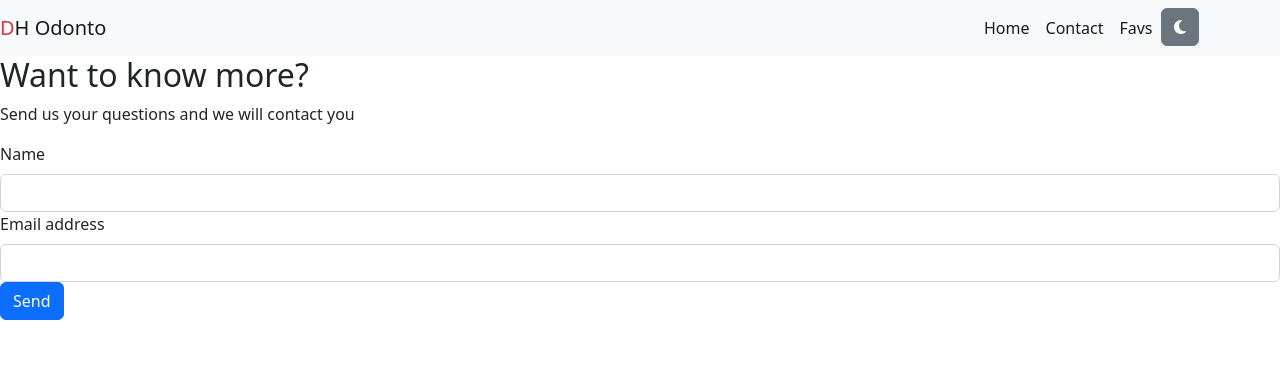
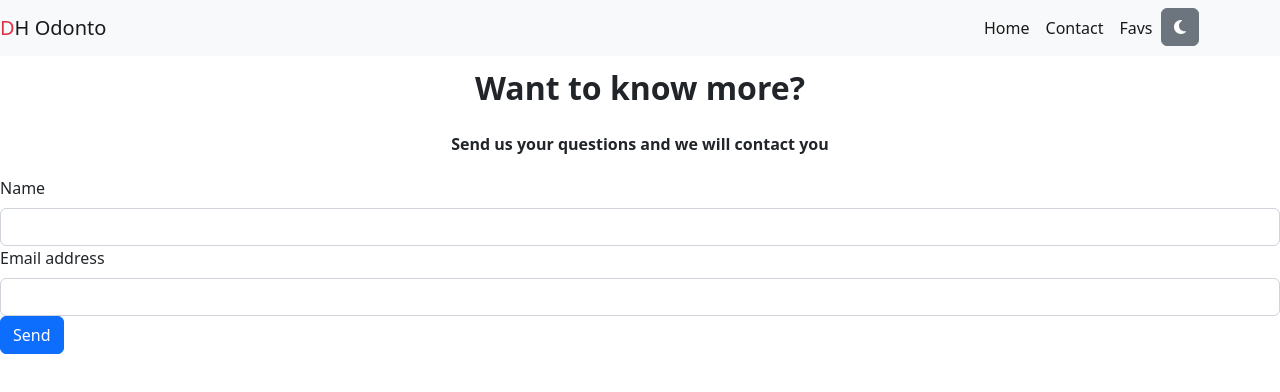
Before and after one commit to karengomezs/Dentist-Project, a Next.js app in the folder my-app/: page /contact in a window 1280 px wide. Shown: the top 392 px of the page. Built offline with nearby package versions, Linux system fonts and the light colour scheme.

Commit message:
toggle mode home & contact

```diff
--- /dev/null
+++ b/my-app/components/h2.jsx
@@ -0,0 +1,16 @@
+import globalContext from "../context/global-context";
+
+import { useContext } from "react";
+
+export default function H2(props) {
+  const state = useContext(globalContext);
+  return (
+    <h2
+      className={`text-center fw-bold lh-lg ${
+        state.isDark ? "text-light" : "text-dark"
+      } `}
+    >
+      {props.children}
+    </h2>
+  );
+}
--- /dev/null
+++ b/my-app/components/label.jsx
@@ -0,0 +1,15 @@
+import globalContext from "../context/global-context";
+
+import { useContext } from "react";
+
+export default function Label(props) {
+  const state = useContext(globalContext);
+  return (
+    <label
+      className={`form-label ${state.isDark ? "text-light" : "text-dark"} `}
+      {...props}
+    >
+      {props.children}
+    </label>
+  );
+}
--- a/my-app/components/nav-bar.jsx
+++ b/my-app/components/nav-bar.jsx
@@ -10,16 +10,16 @@ export default function NavBar() {
 
   return (
     <nav
-      className={`navbar navbar-expand-lg  ${
-        isDark ? "navbar-dark bg-dark" : "bg-light"
-      } `}
+      className={`navbar navbar-expand-lg ${
+        isDark ? "navbar-dark bg-secondary" : "bg-light"
+      }`}
     >
-      <div className="navbar-brand  col-sm-9">
+      <div className="navbar-brand col-sm-9">
         <span className="text-danger">D</span>
         <span>H </span>
         <span>Odonto</span>
       </div>
-      <ul className="navbar-nav ">
+      <ul className="navbar-nav">
         <li className="nav-item">
           <Link className="nav-link active" href="/">
             Home
--- /dev/null
+++ b/my-app/components/p.jsx
@@ -0,0 +1,16 @@
+import globalContext from "../context/global-context";
+
+import { useContext } from "react";
+
+export default function P(props) {
+  const state = useContext(globalContext);
+  return (
+    <p
+      className={`text-center fw-bold lh-lg ${
+        state.isDark ? "text-light" : "text-dark"
+      } `}
+    >
+      {props.children}
+    </p>
+  );
+}
--- a/my-app/pages/contact.jsx
+++ b/my-app/pages/contact.jsx
@@ -1,8 +1,14 @@
+import H2 from "../components/h2";
+import P from "../components/p";
+import Label from "../components/label";
 import NavBar from "../components/nav-bar";
-import { useState } from "react";
+import { useContext, useState } from "react";
+import globalContext from "../context/global-context";
 const emailRegex = /^\w+([\.-]?\w+)*@\w+([\.-]?\w+)*(\.\w{2,3})+$/;
 
 export default function Contact() {
+  const state = useContext(globalContext);
+
   const [name, setName] = useState("");
   const [email, setEmail] = useState("");
   const [errorName, setErrorName] = useState(false);
@@ -10,10 +16,10 @@ export default function Contact() {
   const [success, setSuccess] = useState(false);
 
   return (
-    <>
+    <div className={state.isDark ? "bg-dark" : "bg-body"}>
       <NavBar />
-      <h2>Want to know more?</h2>
-      <p>Send us your questions and we will contact you</p>
+      <H2>Want to know more?</H2>
+      <P>Send us your questions and we will contact you</P>
 
       <form
         onSubmit={(e) => {
@@ -37,9 +43,7 @@ export default function Contact() {
         }}
       >
         <div>
-          <label htmlFor="name" className="form-label">
-            Name
-          </label>
+          <Label htmlFor="name">Name</Label>
           <input
             onChange={(e) => {
               setName(e.target.value);
@@ -51,9 +55,7 @@ export default function Contact() {
           />
         </div>
         <div>
-          <label htmlFor="Email1" className="form-label">
-            Email address
-          </label>
+          <Label htmlFor="Email1">Email address</Label>
           <input
             onChange={(e) => {
               setEmail(e.target.value);
@@ -71,11 +73,11 @@ export default function Contact() {
       </form>
 
       {(errorName || errorEmail) && (
-        <p>Please verified your information again</p>
+        <P>Please verified your information again</P>
       )}
       {success && name.length !== 0 && (
-        <p>Thank you {name} we will contact with you as soon as possible </p>
+        <P>Thank you {name} we will contact with you as soon as possible </P>
       )}
-    </>
+    </div>
   );
 }
--- a/my-app/pages/index.jsx
+++ b/my-app/pages/index.jsx
@@ -4,6 +4,7 @@ import { useContext, useEffect } from "react";
 import NavBar from "../components/nav-bar";
 import Card from "../components/card";
 import { getDentists, apiUrl } from "../api/getDentist";
+import H2 from "../components/h2";
 
 export default function Home() {
   //acá se atrapa lo que está en el value del provider
@@ -16,10 +17,10 @@ export default function Home() {
   }, []);
 
   return (
-    <div>
+    <div className={state.isDark ? "bg-dark" : "bg-body"}>
       <NavBar />
 
-      <h2 className="text-center fw-bold lh-lg">HOME</h2>
+      <H2>HOME</H2>
       <div className="row">
         {state.dentistsList.map((dentist) => {
           return (
```
